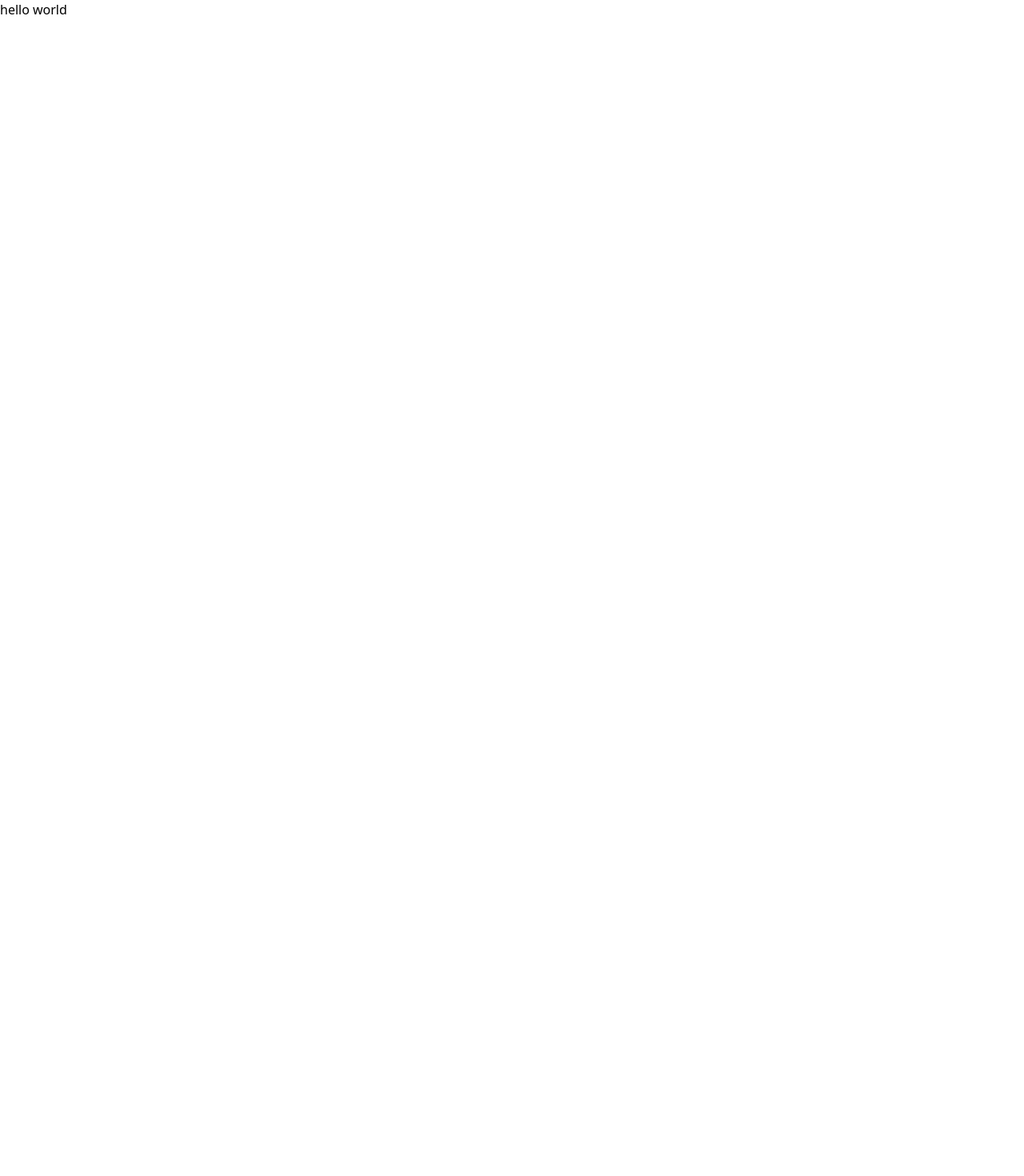
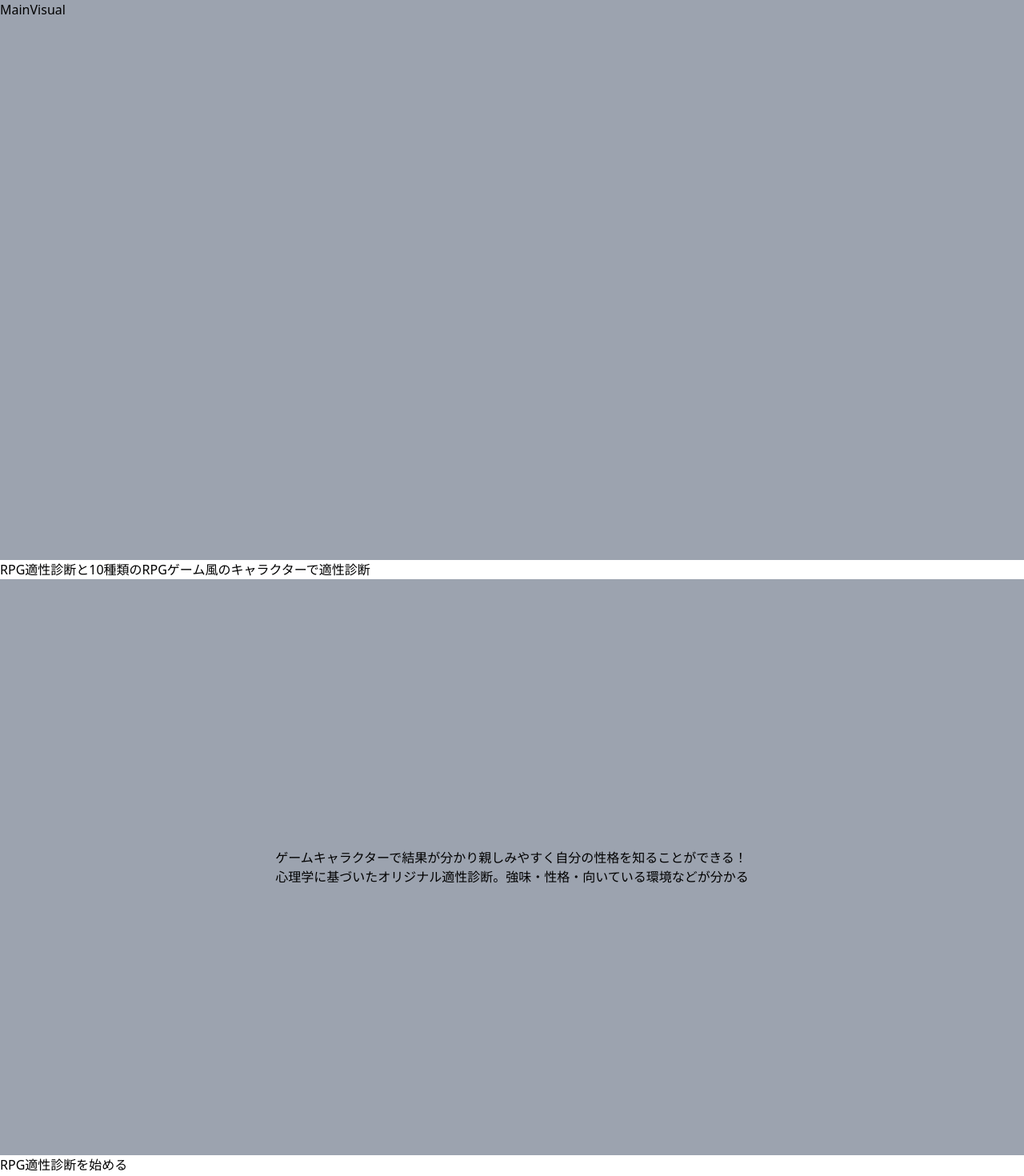
Before and after one commit to KL-KI/rpg-job-search, a Next.js app: page / in a window 1280 px wide. Shown: the top 1470 px of the page at 80% size. Before the commit the page ends 800 px from the top, so only its background shows below. Built offline with nearby package versions, Linux system fonts and the light colour scheme.

Commit message:
cacooのワイヤーに沿ったレイアウト完成

```diff
--- /dev/null
+++ b/app/_components/MainVisual.tsx
@@ -0,0 +1,7 @@
+import React from "react";
+
+const MainVisual = () => {
+	return <div className='bg-gray-400 h-[700px]'>MainVisual</div>;
+};
+
+export default MainVisual;
--- a/app/layout.tsx
+++ b/app/layout.tsx
@@ -2,7 +2,7 @@ import type { Metadata } from "next";
 import "./globals.css";
 
 export const metadata: Metadata = {
-	title: "Create Next App",
+	title: "自分の性格や向いてる職種が分かる！RPG適性診断",
 	description: "Generated by create next app",
 };
 
@@ -12,8 +12,10 @@ export default function RootLayout({
 	children: React.ReactNode;
 }>) {
 	return (
-		<html lang='en'>
-			<body className={`antialiased`}>{children}</body>
+		<html lang='ja'>
+			<body className={`antialiased`}>
+				<main>{children}</main>
+			</body>
 		</html>
 	);
 }
--- a/app/page.tsx
+++ b/app/page.tsx
@@ -1,3 +1,23 @@
+"use client";
+
+import MainVisual from "@/app/_components/MainVisual";
+
 export default function Home() {
-	return <div>hello world</div>;
+	return (
+		<>
+			<MainVisual />
+			<p>RPG適性診断と10種類のRPGゲーム風のキャラクターで適性診断</p>
+			<div
+				id='image'
+				className='aspect-video w-full bg-gray-400 flex justify-center items-center'
+			>
+				ゲームキャラクターで結果が分かり親しみやすく自分の性格を知ることができる！
+				<br />
+				心理学に基づいたオリジナル適性診断。強味・性格・向いている環境などが分かる
+			</div>
+			<div>RPG適性診断を始める</div>
+			<div id='search-question'></div>
+			<button>診断結果を見る</button>
+		</>
+	);
 }
```
